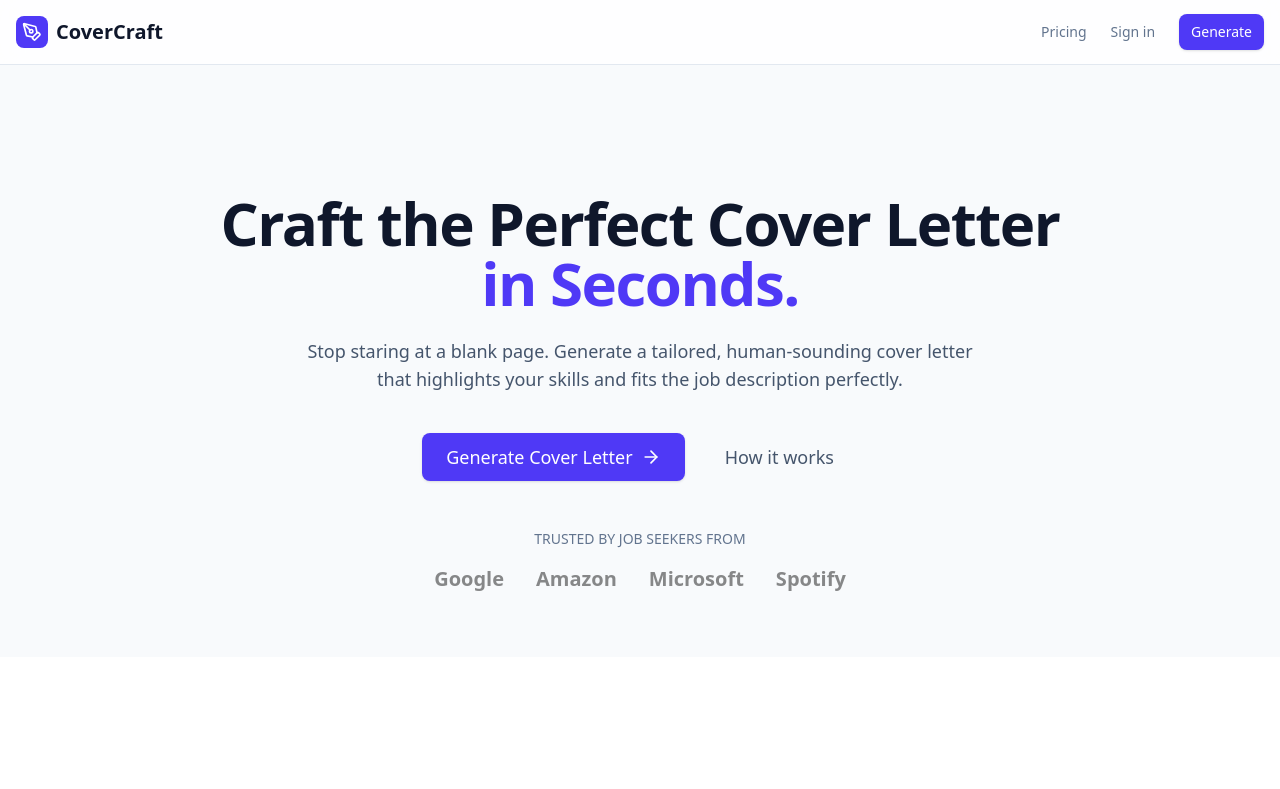
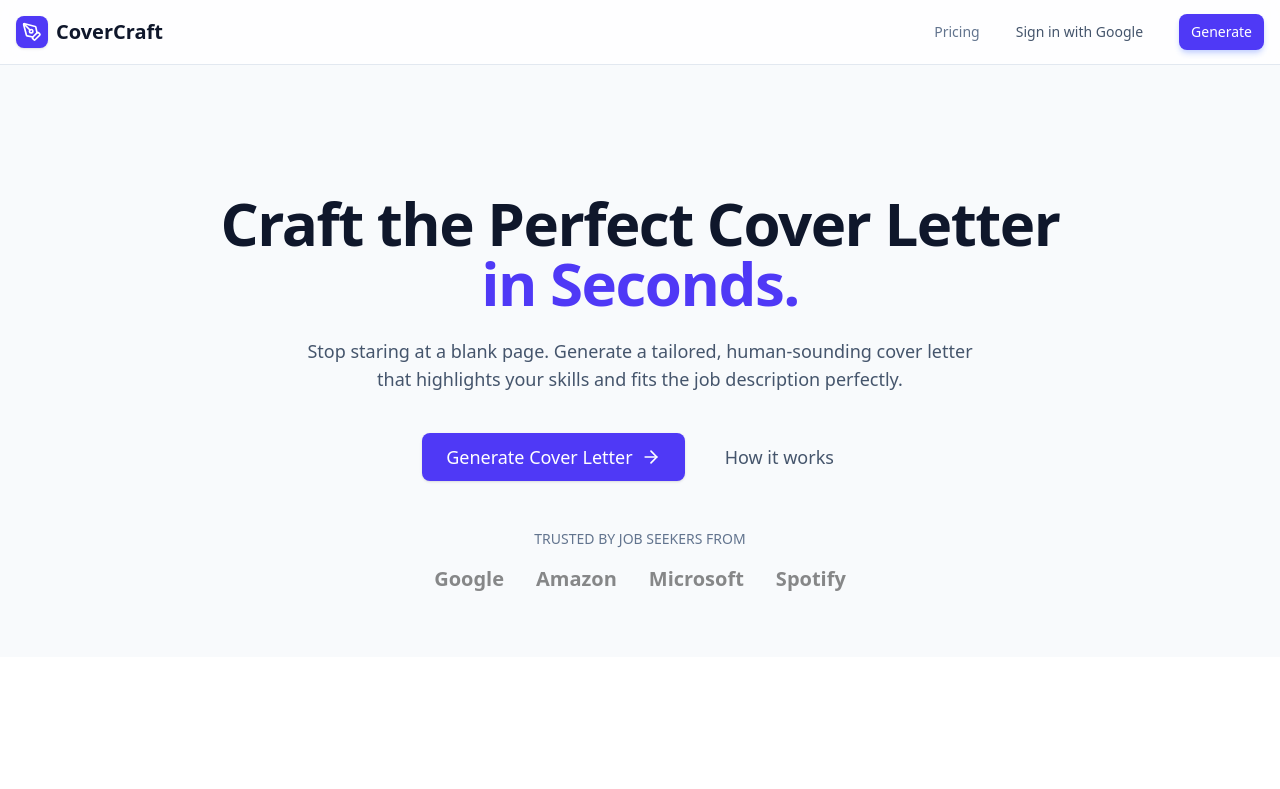
Before and after one commit to Pasupuleti-rajesh-babu/cover-craft, a React (Vite) app in the folder frontend/: page / in a window 1280 px wide. Shown: the top 789 px of the page. Built offline with nearby package versions, Linux system fonts and the light colour scheme; no server answers.

Commit message:
Implement Google Sign-In

```diff
--- a/frontend/package.json
+++ b/frontend/package.json
@@ -13,12 +13,14 @@
   },
   "dependencies": {
     "@google/generative-ai": "^0.24.1",
+    "@react-oauth/google": "^0.13.4",
     "@types/file-saver": "^2.0.7",
     "axios": "^1.13.5",
     "clsx": "^2.1.1",
     "docx": "^9.5.2",
     "file-saver": "^2.0.5",
     "framer-motion": "^12.34.0",
+    "jwt-decode": "^4.0.0",
     "lucide-react": "^0.564.0",
     "react": "^19.2.0",
     "react-dom": "^19.2.0",
--- a/frontend/src/App.tsx
+++ b/frontend/src/App.tsx
@@ -3,14 +3,20 @@ import { HashRouter as Router, Routes, Route } from 'react-router-dom';
 import { LandingPage } from './pages/LandingPage';
 import { AppPage } from './pages/AppPage';
 
+import { GoogleOAuthProvider } from '@react-oauth/google';
+
 function App() {
+  const clientId = import.meta.env.VITE_GOOGLE_CLIENT_ID;
+
   return (
+    <GoogleOAuthProvider clientId={clientId}>
       <Router>
         <Routes>
           <Route path="/" element={<LandingPage />} />
           <Route path="/app" element={<AppPage />} />
         </Routes>
       </Router>
+    </GoogleOAuthProvider>
   );
 }
 
--- a/frontend/src/components/Navbar.tsx
+++ b/frontend/src/components/Navbar.tsx
@@ -1,23 +1,71 @@
-import React from 'react';
+import React, { useState, useEffect } from 'react';
 import { Link } from 'react-router-dom';
-import { PenTool } from 'lucide-react';
+import { PenTool, User } from 'lucide-react';
+import { useGoogleLogin } from '@react-oauth/google';
 import { Button } from './Button';
 
 export const Navbar: React.FC = () => {
+    const [user, setUser] = useState<any>(null);
+
+    const login = useGoogleLogin({
+        onSuccess: tokenResponse => {
+            fetch('https://www.googleapis.com/oauth2/v3/userinfo', {
+                headers: { Authorization: `Bearer ${tokenResponse.access_token}` },
+            })
+                .then(res => res.json())
+                .then(userInfo => {
+                    setUser(userInfo);
+                    localStorage.setItem('google_user', JSON.stringify(userInfo));
+                });
+        },
+    });
+
+    useEffect(() => {
+        const storedUser = localStorage.getItem('google_user');
+        if (storedUser) {
+            setUser(JSON.parse(storedUser));
+        }
+    }, []);
+
+    const logout = () => {
+        setUser(null);
+        localStorage.removeItem('google_user');
+    };
+
     return (
         <nav className="sticky top-0 z-50 w-full border-b border-slate-200 bg-white/80 backdrop-blur-md">
             <div className="container mx-auto flex h-16 items-center justify-between px-4">
-                <Link to="/" className="flex items-center gap-2 font-bold text-xl text-slate-900">
-                    <div className="flex h-8 w-8 items-center justify-center rounded-lg bg-indigo-600">
+                <Link to="/" className="flex items-center gap-2 font-bold text-xl text-slate-900 transition-opacity hover:opacity-80">
+                    <div className="flex h-8 w-8 items-center justify-center rounded-lg bg-indigo-600 shadow-sm">
                         <PenTool className="h-5 w-5 text-white" />
                     </div>
                     CoverCraft
                 </Link>
                 <div className="hidden md:flex items-center gap-6">
-                    <span className="text-sm font-medium text-slate-500 cursor-not-allowed" title="Coming Soon">Pricing</span>
-                    <span className="text-sm font-medium text-slate-500 cursor-not-allowed" title="Coming Soon">Sign in</span>
+                    <span className="text-sm font-medium text-slate-500 hover:text-slate-900 cursor-pointer transition-colors">Pricing</span>
+
+                    {user ? (
+                        <div className="flex items-center gap-3">
+                            <div className="flex items-center gap-2">
+                                {user.picture ? (
+                                    <img src={user.picture} alt="Profile" className="h-8 w-8 rounded-full border border-slate-200" />
+                                ) : (
+                                    <div className="h-8 w-8 rounded-full bg-indigo-100 flex items-center justify-center text-indigo-600">
+                                        <User className="h-4 w-4" />
+                                    </div>
+                                )}
+                                <span className="text-sm font-medium text-slate-700">{user.given_name}</span>
+                            </div>
+                            <Button variant="ghost" size="sm" onClick={logout}>Sign out</Button>
+                        </div>
+                    ) : (
+                        <Button variant="ghost" size="sm" onClick={() => login()}>
+                            Sign in with Google
+                        </Button>
+                    )}
+
                     <Link to="/app">
-                        <Button size="sm">Generate</Button>
+                        <Button size="sm" className="shadow-indigo-200 shadow-md">Generate</Button>
                     </Link>
                 </div>
             </div>
```
Also changed, not shown: 1 other file (tests, documents, lock files or other folders). Lines whose indentation alone changed are shown as unchanged.
